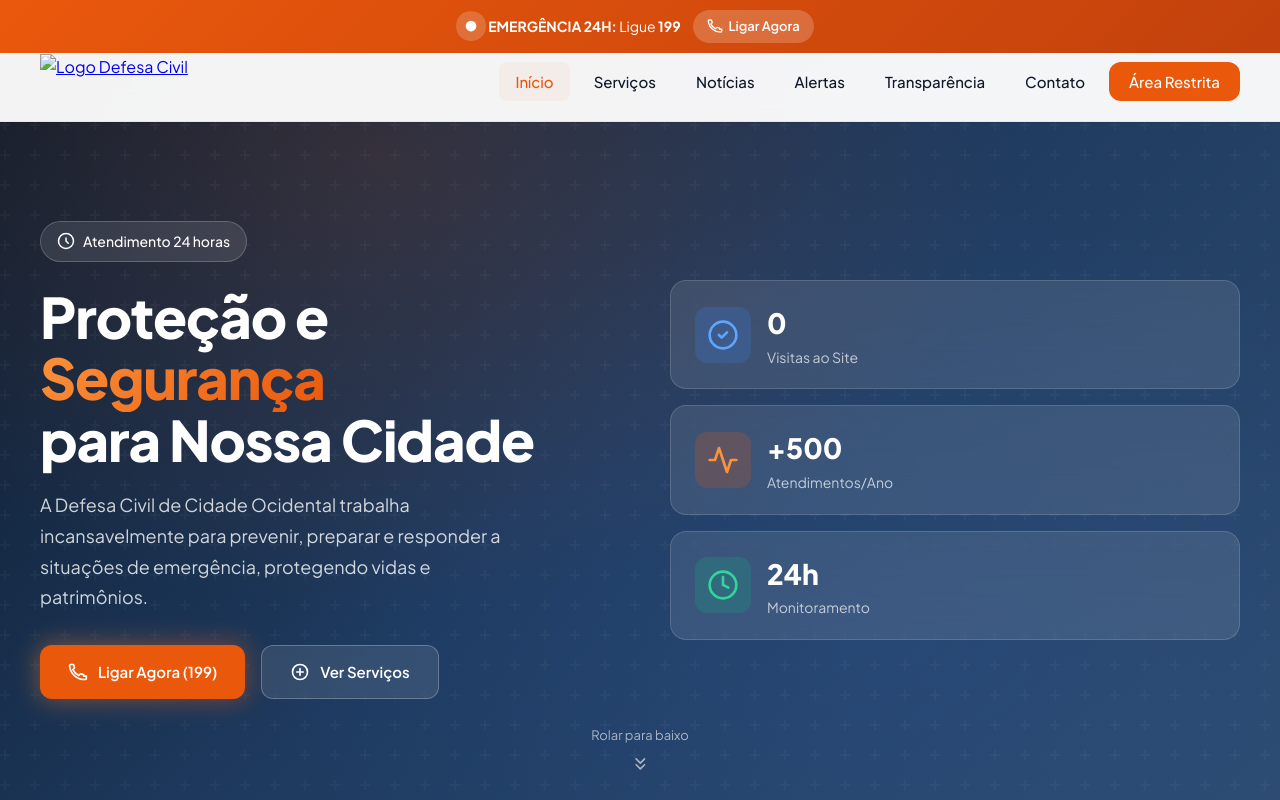
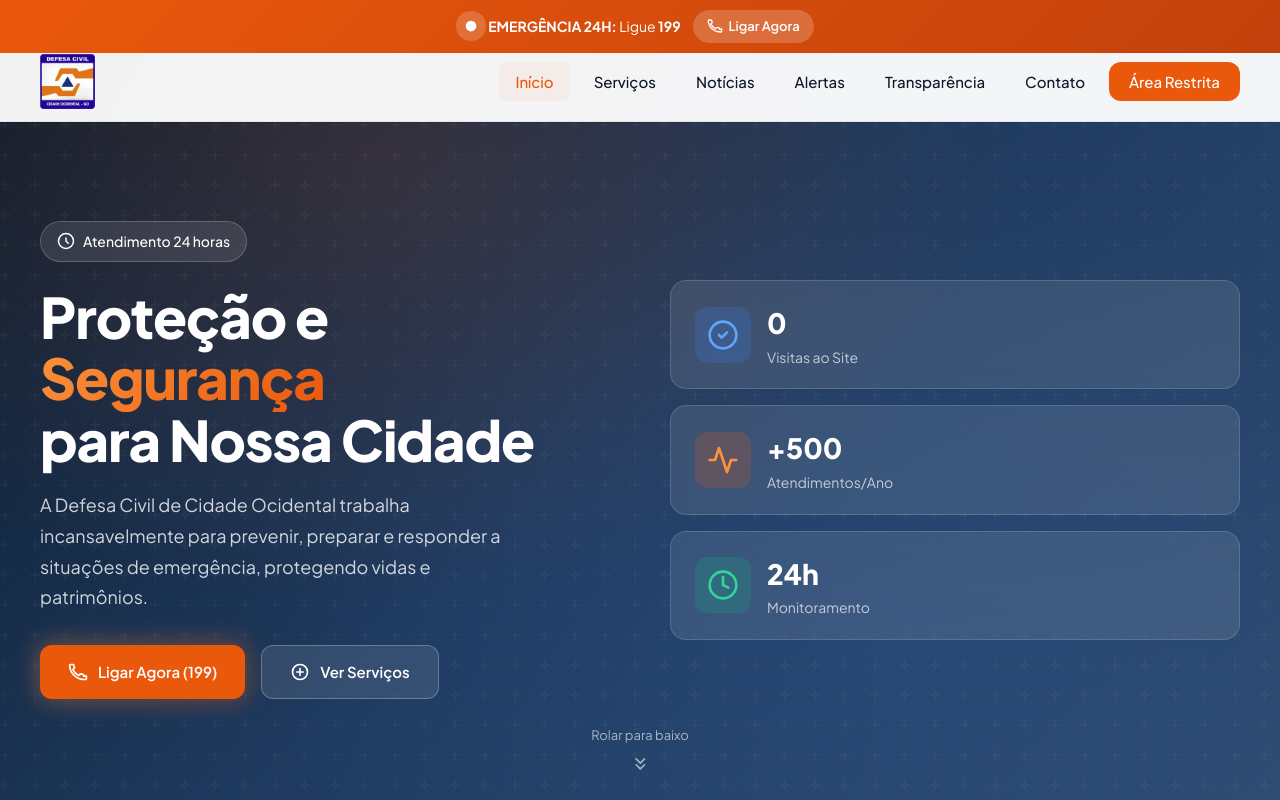
Before and after one commit to maxgtp2/defesacivil, a plain HTML site: page index.html in a window 1280 px wide. Shown: the top 800 px of the page. Drawn offline with nearby package versions, Linux system fonts and the light colour scheme; no server answers.

Commit message:
Update index.html

```diff
--- a/index.html
+++ b/index.html
@@ -32,7 +32,7 @@
         <nav class="navbar">
             <div class="container navbar-content">
                 <a href="#inicio" class="logo">
-                    <img src="/images/logo2.png" alt="Logo Defesa Civil" class="logo-image">
+                    <img src="https://maxgtp2.github.io/defesacivil/images/logo.png" alt="Logo Defesa Civil" class="logo-image">
                 </a>
                 <button class="mobile-menu-btn" onclick="toggleMenu()" aria-label="Menu">
                     <span></span>
@@ -455,7 +455,7 @@
             <div class="footer-content">
                 <div class="footer-brand">
                     <a href="#inicio" class="footer-logo">
-                        <img src="/images/logo2.png" alt="Logo Defesa Civil">
+                        <img src="https://maxgtp2.github.io/defesacivil/images/logo.png" alt="Logo Defesa Civil">
                     </a>
                     <p class="footer-description">
                         Defesa Civil de Cidade Ocidental - GO.<br>
```
